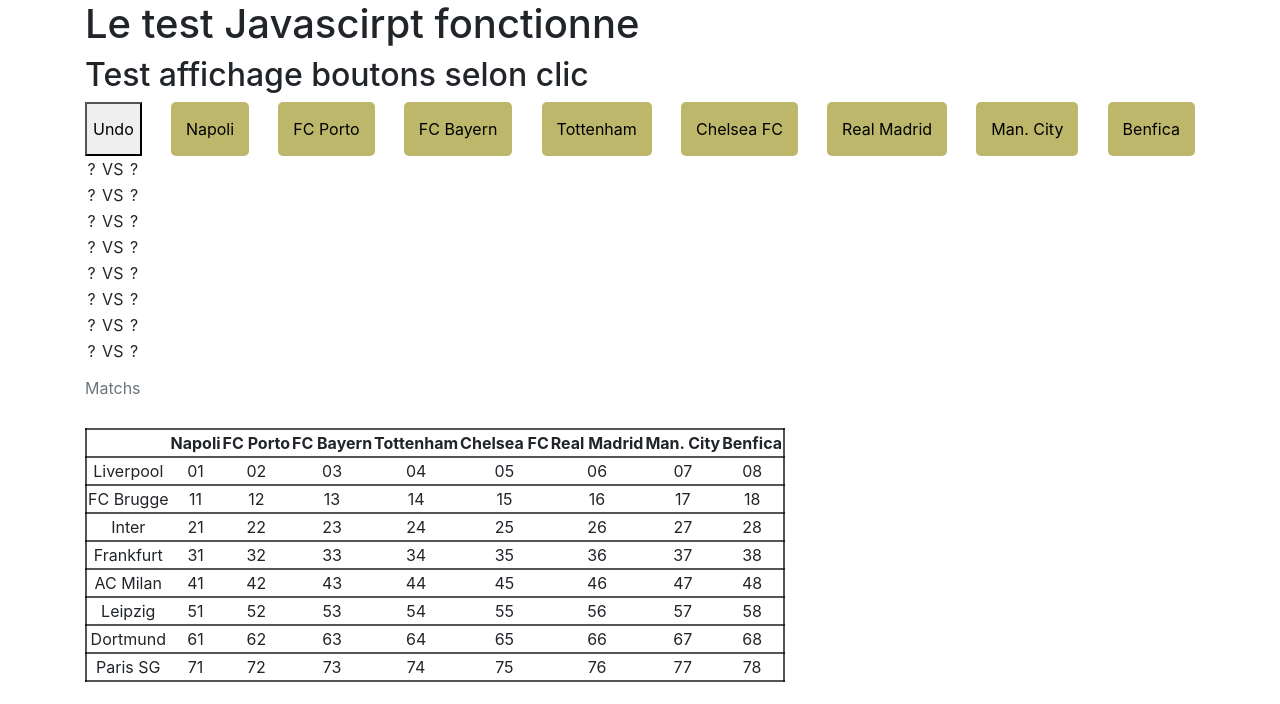
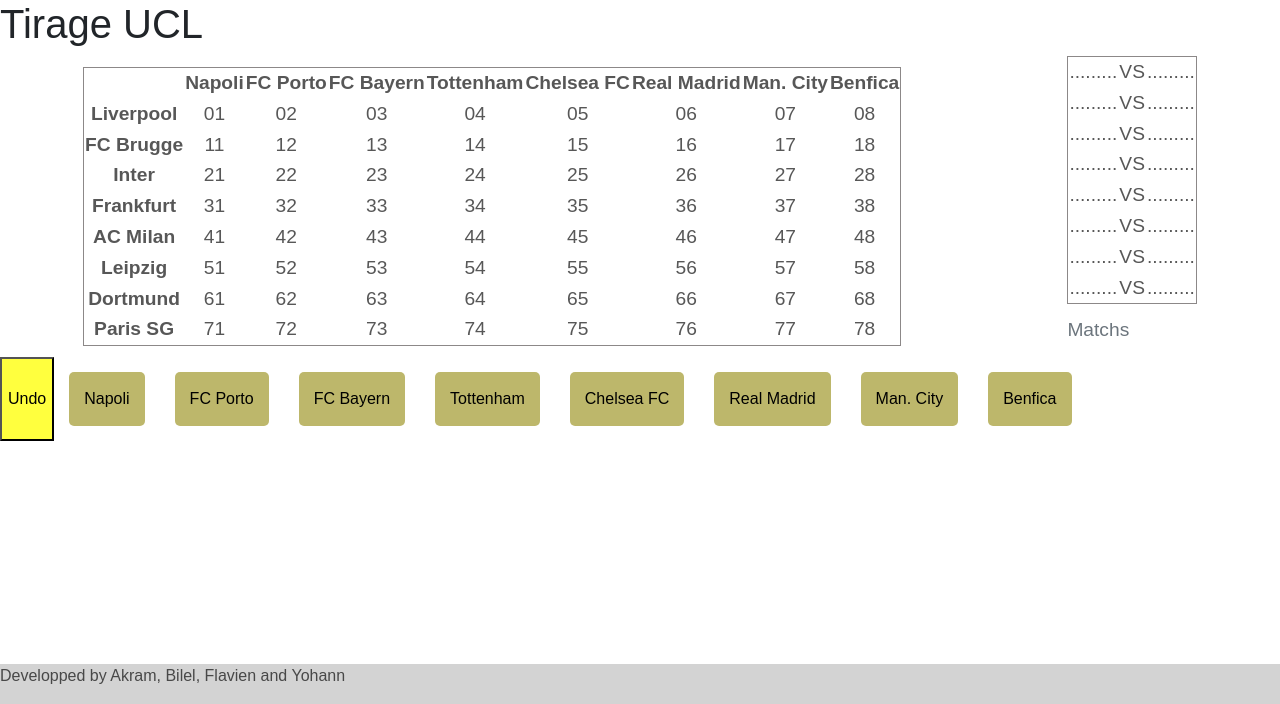
Before and after one commit to Yohann09/site_ldc_draw, a Flask app: page /page_elconf in a window 1280 px wide. Shown: the part 96-800 px from the top of the page. Run offline with Flask 3, Linux system fonts and the light colour scheme; some libraries are stand-ins or nearby versions.

Commit message:
petit test

```diff
--- a/UCL_flask/app.py
+++ b/UCL_flask/app.py
@@ -1,7 +1,6 @@
 from flask import Flask, render_template, request
 import LDC
 
-# petit test
 
 app = Flask(__name__, static_url_path='/static')
 
--- a/UCL_flask/static/css/style_table.css
+++ b/UCL_flask/static/css/style_table.css
@@ -1,35 +1,97 @@
+/* Toute la page */
+#container{
+    display: flex;
+    flex-direction: column;
+    justify-content: space-between;
+    font-family: Arial, sans-serif;
+}
+
+/* Affichage des boutons */
+
+#bouton-container {
+  display: flex;
+  justify-content: flex-start;
+}
+
+
 .runner_up{
     background-color: aquamarine;
     border-radius: 5px;
-    display: inline-block ;
+    /*display: inline-block ;*/
     text-align: center;
     border: none;
     padding: 15px;
-    /*margin: 20px*/
+    margin: 15px
+}
+.runner_up:hover{
+    background-color: rgba(127, 255, 212, 0.82);
 }
 .winner{
     background-color: darkkhaki;
     border-radius: 5px;
-    display: inline-block;
+    /*display: inline-block;*/
     text-align: center;
     border: none;
     padding: 15px;
-    /*margin: 20px*/
+    margin: 15px
+}
+.winner:hover{
+    background-color: rgba(189, 183, 107, 0.82);
 }
 
-table,tr{
-    border : 2px solid rgba(0, 0, 0, 0.67);
+#undo{
+    background-color: #ffff3e;
+}
+
+/* Affichage des tableaux */
+
+#table-container{ /* Contenant des deux tableaux*/
+    display : flex;
+    flex-direction: row;
+    justify-content: space-around;
+    align-items: center;
+    font-size: 120%;
+    color: rgba(0, 0, 0, 0.66)
+}
+
+/* Affichage du tableau des probas */
+
+#proba-table{
+    border : 1px solid #8c8888;
         border-collapse: collapse;
+    text-align: center; /* Centrer horizontalement */
+    vertical-align: middle; /* Centrer verticalement */
+    border-radius: 8px;
+}
+
+#team-line{
 
 }
 
-td, th {
-    text-align: center; /* Centrer horizontalement */
-    vertical-align: middle; /* Centrer verticalement */
+.cell-team{
+    font-weight: bolder;
+}
+
+/* Affichage di tableau des matchs */
+
+#match-table{
+    border: 1px solid #8c8888;
+    order: 1;  /* Pour afficher le tableau de proba à gauche*/
+    border-radius: 5px;
 
 }
 
-#bouton-container {
-  display: flex;
-  justify-content: space-between;
+.cell-match-table{
+    text-align: center;
 }
+
+/* Affichage du pied de page */
+
+#footer{
+    background-color: lightgrey;
+    position: absolute;
+    bottom: 0;
+    left: 0;
+    right: 0;
+    color: #484848;
+}
--- a/UCL_flask/static/js/main.js
+++ b/UCL_flask/static/js/main.js
@@ -1,11 +1,8 @@
 document.addEventListener("DOMContentLoaded", function() {
     // Sélectionnez l'élément h1 par son ID
     let monTitre = document.getElementById("mon-titre");
-    let monSousTitre = document.getElementById("sous-titre");
-
     // Modifiez le contenu du titre
-    monTitre.textContent = "Le test Javascirpt fonctionne";
-    monSousTitre.textContent = "Test affichage boutons selon clic";
+    monTitre.textContent = "Tirage UCL";
 });
 
 // Sélectionnez le conteneur des boutons
@@ -16,6 +13,8 @@ let Winners = ["Napoli", "FC Porto", "FC Bayern", "Tottenham", "Chelsea FC", "Re
 let Runners_up = ["Liverpool", "FC	Brugge", "Inter", "Frankfurt", "AC Milan", "Leipzig", "Dortmund", "Paris SG"]
 
 let affichage_winners = true  // pour savoir quel type de boutons est affiché
+
+const default_cell_match = "........."
 
 // Crée et ajoute les boutons au conteneur
 let boutons_winners = []    // Ce sont les boutons qui sont toujours affichés sur le site
@@ -46,7 +45,9 @@ for(let i=0; i<taille_boucle;i++){
 function disappear_bouton(bouton){
     bouton.style.display = "none";
 }
-// Je vais essayer de créer ledit tableau
+
+
+// Tableau où vont être affiché les matchs
 let tableMatch = document.getElementById("match-table")
 let tableTitle = document.createElement("caption")
 tableTitle.textContent = "Matchs"
@@ -60,15 +61,18 @@ for(let i=0;i<Winners.length;i++){
             new_line.appendChild(new_cell)
         }else{
             let new_cell = document.createElement("td")
-            new_cell.textContent = "  ?  "
+            new_cell.textContent = default_cell_match
             // id pour récupérer ensuite la cellule et en modifier le contenu
             new_cell.id = String(i) +"_"+ String(j)
+            new_cell.className = "cell-match-table"
             new_line.appendChild(new_cell)
         }
     }
+    new_line.className = "line-match-table"
     tableMatch.appendChild(new_line)
 }
-// Je vais essayer de créer une nouvelle fonction remplissant un tableau
+
+// Fonction qui ajoute les équipes au tableau et change les boutons affichés
 function add_team_to_list_match(bouton){
     //  Change les boutons
     let list=[]
@@ -107,7 +111,7 @@ for(let i=0; i<boutons_winners.length; i++) {
             affichage_winners = false
         }
     });
-}
+} // Même fonction pour cette boucle
 for(let i=0; i<boutons_runner.length; i++) {
     boutons_runner[i].addEventListener("click", function (event) {
         if(!affichage_winners) {
@@ -119,33 +123,6 @@ for(let i=0; i<boutons_runner.length; i++) {
     })
 }
 
-// Semble ne pas marcher
-/*
-if(affichage_winners){
-    console.log("on entre dans le if")
-    for(let i=0; i<boutons_winners.length; i++) {
-        boutons_winners[i].addEventListener("click", function (event) {
-            let bouton = boutons_winners[i]
-            disappear_bouton(bouton)
-            add_team_to_list_match(bouton)
-            affichage_winners=false
-            console.log(i<boutons_runner.length)
-        });
-    }
-}else{
-    console.log("On entre dans le else")
-    for(let i=0; i<boutons_runner.length; i++) {
-        console.log("dans la première boucle")
-        boutons_runner[i].addEventListener("click", function (event) {
-            let bouton = boutons_runner[i]
-            console.log("dans la boucle")
-            disappear_bouton(bouton)
-            add_team_to_list_match(bouton)
-            affichage_winners = true
-        })
-    }
-}
-*/
 // Touche pour revenir en arrière, enlever la dernière équipe ajoutée
 let undo_button = document.getElementById("undo")
 undo_button.addEventListener("click", function(event){
@@ -176,13 +153,14 @@ undo_button.addEventListener("click", function(event){
         let i = 1+(-1)**(number%2)
         let j = Math.floor((number-1)/2)
         let cell = document.getElementById(String(j)+"_"+String(i))
-        cell.textContent="?"
+        cell.textContent= default_cell_match
         //let sectionDeleted = document.getElementById("container "+String(chosen_team.length+1))
         //sectionDeleted.remove()
     }
 })
 
-// Remplie la première ligne du tableau
+// Rempli le tableau des probas
+// Rempli la première ligne avec les équipes
 let table = document.getElementById("proba-table")
 let team_line = document.createElement("tr")
 let vide = document.createElement("th")
@@ -190,23 +168,28 @@ team_line.appendChild(vide)
 Winners.forEach(function(name){
     let team = document.createElement("th")
     team.textContent = name
+    team.className = "team-cell"
     team_line.appendChild(team)
 })
+team_line.className = "team-line"
 table.appendChild(team_line)
-
+// Rempli le reste du tableau par des nombres arbitraire pour l'instant
 for(let i=0; i<Runners_up.length; i++){
     let line = document.createElement("tr")
     for(let j=0;j<Winners.length+1;j++){
         if(j===0) {
             let team = document.createElement("td")
             team.textContent = Runners_up[i]
+            team.className = "cell-team"
             line.appendChild(team)
         }else{
             let cell = document.createElement("td")
             cell.textContent = String(i)+String(j)
+            cell.className = "proba-cell"
             line.appendChild(cell)
         }
     }
+    line.className = "proba-line"
     table.appendChild(line)
 }
 
--- a/UCL_flask/templates/base.html
+++ b/UCL_flask/templates/base.html
@@ -25,7 +25,7 @@
             </ul>
         </div>
     </nav>
-    <div class="container">
+    <div id="container">
         {% block content %} {% endblock %}
     </div>
 
@@ -35,4 +35,5 @@
     <script src="https://cdnjs.cloudflare.com/ajax/libs/popper.js/1.14.7/umd/popper.min.js" integrity="sha384-UO2eT0CpHqdSJQ6hJty5KVphtPhzWj9WO1clHTMGa3JDZwrnQq4sF86dIHNDz0W1" crossorigin="anonymous"></script>
     <script src="https://stackpath.bootstrapcdn.com/bootstrap/4.3.1/js/bootstrap.min.js" integrity="sha384-JjSmVgyd0p3pXB1rRibZUAYoIIy6OrQ6VrjIEaFf/nJGzIxFDsf4x0xIM+B07jRM" crossorigin="anonymous"></script>
   </body>
+
 </html>
--- a/UCL_flask/templates/page_elconf.html
+++ b/UCL_flask/templates/page_elconf.html
@@ -6,22 +6,18 @@
 {% block content %}
     <link rel="stylesheet" href="{{ url_for('static', filename= 'css/style_table.css') }}">
     <h1 id = "mon-titre">Test des boutons d'équipes</h1>
-    <h2 id = "sous-titre">Affichage en fonction des clics</h2>
-    <div id = "bouton-container">
-        <button id="undo">Undo</button>
-        <!--<button class="team-button">1</button>      Pas utile pour le moment
-        <button class="team-button">2</button>
-        <button class="team-button">3</button>-->
-    </div>
-    <div id="match-container">
-        <p id="match-table"></p>
+    <div id="table-container">  <!-- section qui contient les deux tableaux-->
+        <table id="match-table"></table>
+        <table id="proba-table"></table>  <!-- On crée le tableau avec les probas dans main.js-->
     </div>
     <!-- tentative de création d'un tableau pour tout afficher-->
     <!-- _____________ -->
-    <aside>
-        <table id="proba-table">
-        </table>
-    </aside>
+    <div id = "bouton-container">
+        <button id="undo">Undo</button>
+    </div>
     <!-- ____________ -->
+    <footer id="footer">
+       <p>Developped by Akram, Bilel, Flavien and Yohann</p>
+   </footer>
     <script src="{{ url_for('static', filename='js/main.js') }}"></script>
 {% endblock %}
```
